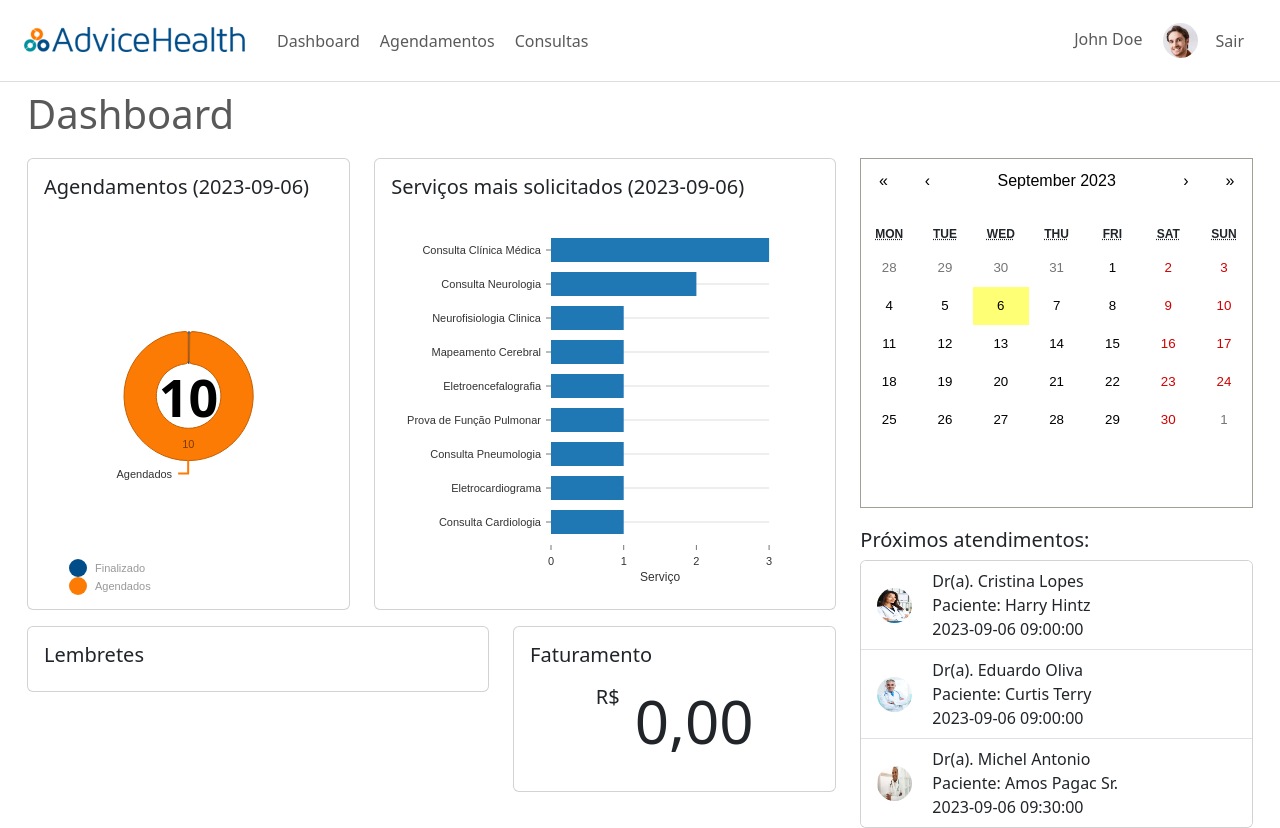
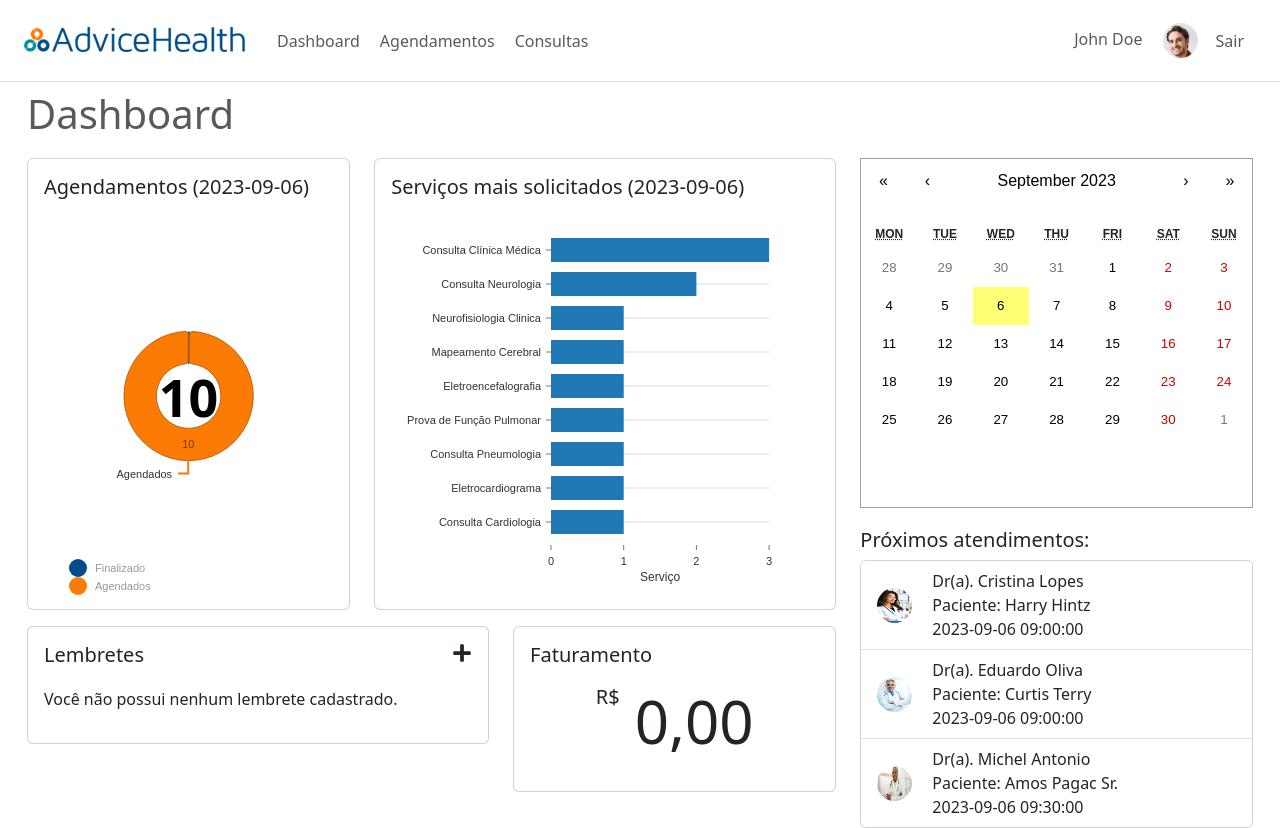
Before and after one commit to dhyoko/advice-health-demo, a React (Create React App) app: page / in a window 1280 px wide. Built offline with nearby package versions, Linux system fonts and the light colour scheme.

Commit message:
Add reminder card

```diff
--- a/src/mocks/user.js
+++ b/src/mocks/user.js
@@ -4,3 +4,5 @@ export const user = {
   name: "John Doe",
   portrait: userPortrait,
 };
+
+export const reminders = [];
--- a/src/pages/dashboard/components/index.js
+++ b/src/pages/dashboard/components/index.js
@@ -3,6 +3,7 @@ import ServicesBarChart from "./servicesBarChart";
 import AppointmentsCalendar from "./appointmentsCalendar";
 import AppointmentsCardList from "./appointmentsCardList";
 import BillingCard from "./billingCard";
+import ReminderCard from "./reminderCard";
 
 export {
   AppointmentPieChart,
@@ -10,4 +11,5 @@ export {
   AppointmentsCalendar,
   AppointmentsCardList,
   BillingCard,
+  ReminderCard,
 };
--- /dev/null
+++ b/src/pages/dashboard/components/reminderCard.js
@@ -0,0 +1,34 @@
+import React from "react";
+import { Card } from "react-bootstrap";
+import { get } from "lodash";
+import { FaPlus } from "react-icons/fa";
+import { reminders } from "../../../mocks/user";
+import { ReminderCardWrapper } from "./style";
+
+const ReminderList = (props) => {
+  const reminders = get(props, "reminders");
+  const className = get(props, "className");
+  if (get(reminders, "length") <= 0) {
+    return (
+      <p className={className}>Você não possui nenhum lembrete cadastrado.</p>
+    );
+  }
+};
+
+const ReminderCard = () => {
+  return (
+    <ReminderCardWrapper>
+      <Card>
+        <Card.Body>
+          <Card.Title>
+            Lembretes
+            <FaPlus onClick={() => {}} />
+          </Card.Title>
+          <ReminderList className="reminder-list" reminders={reminders} />
+        </Card.Body>
+      </Card>
+    </ReminderCardWrapper>
+  );
+};
+
+export default ReminderCard;
--- a/src/pages/dashboard/components/style.js
+++ b/src/pages/dashboard/components/style.js
@@ -37,3 +37,14 @@ export const BillingCardWrapper = styled.div`
     font-size: 60px;
   }
 `;
+
+export const ReminderCardWrapper = styled.div`
+  .card-title {
+    display: flex;
+    justify-content: space-between;
+  }
+
+  .reminder-list {
+    margin-top: 20px;
+  }
+`;
--- a/src/pages/dashboard/index.js
+++ b/src/pages/dashboard/index.js
@@ -9,6 +9,7 @@ import {
   AppointmentsCalendar,
   AppointmentsCardList,
   BillingCard,
+  ReminderCard,
 } from "./components";
 import { CardWrapper, CalendarWrapper } from "./style";
 
@@ -46,7 +47,7 @@ const Dashboard = () => {
           </Row>
           <Row className="mb-3">
             <Col xl={7} xs={12}>
-              <InfoCard title="Lembretes"></InfoCard>
+              <ReminderCard />
             </Col>
             <Col xl={5} xs={12}>
               <InfoCard title="Faturamento">
```
